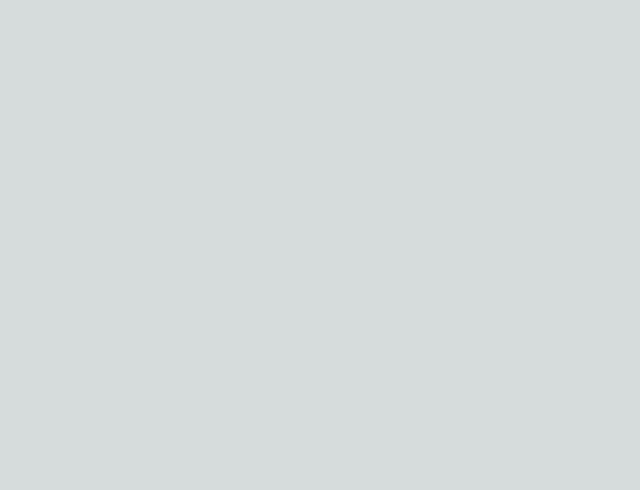
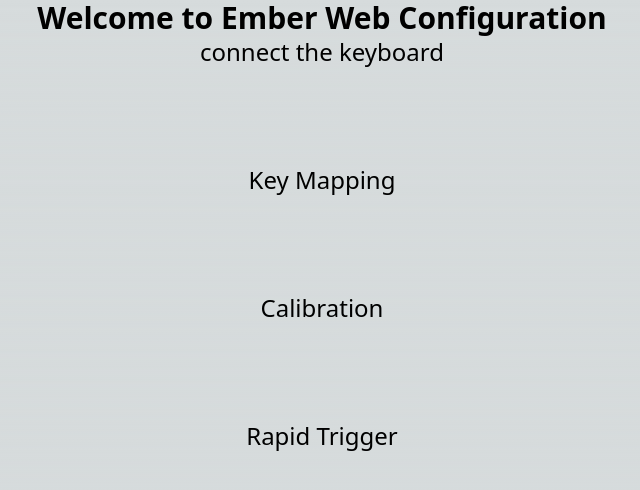
Before and after one commit to kenyoshizoe/ember, a Next.js app in the folder ember-web-configurator/: page / in a window 1280 px wide. Shown: the top 490 px of the page, without its empty margins (318-958 px from the left). Built offline with nearby package versions, Linux system fonts and the light colour scheme.

Commit message:
💄 add a temporary UI for Configurator

```diff
--- a/ember-web-configurator/src/app/page.tsx
+++ b/ember-web-configurator/src/app/page.tsx
@@ -1,3 +1,21 @@
 export default function Home() {
-  return <></>;
+  return (
+    <main>
+      <h1 className='text-3xl font-bold text-center'>Welcome to Ember Web Configuration</h1>
+      <div className='flex-initial h-32 w-full'>
+        <p className='text-2xl text-center'>connect the keyboard </p>
+      </div>
+      <div className='flex flex-col'>
+        <div className='flex-initial h-32 w-full'>
+          <h2 className='text-2xl text-center'>Key Mapping</h2>
+        </div>
+        <div className='flex-initial h-32 w-full'>
+          <h2 className='text-2xl text-center'>Calibration</h2>
+        </div>
+        <div className='flex-initial h-32 w-full'>
+          <h2 className='text-2xl text-center'>Rapid Trigger</h2>
+        </div>
+      </div>
+    </main>
+  );
 }
```
